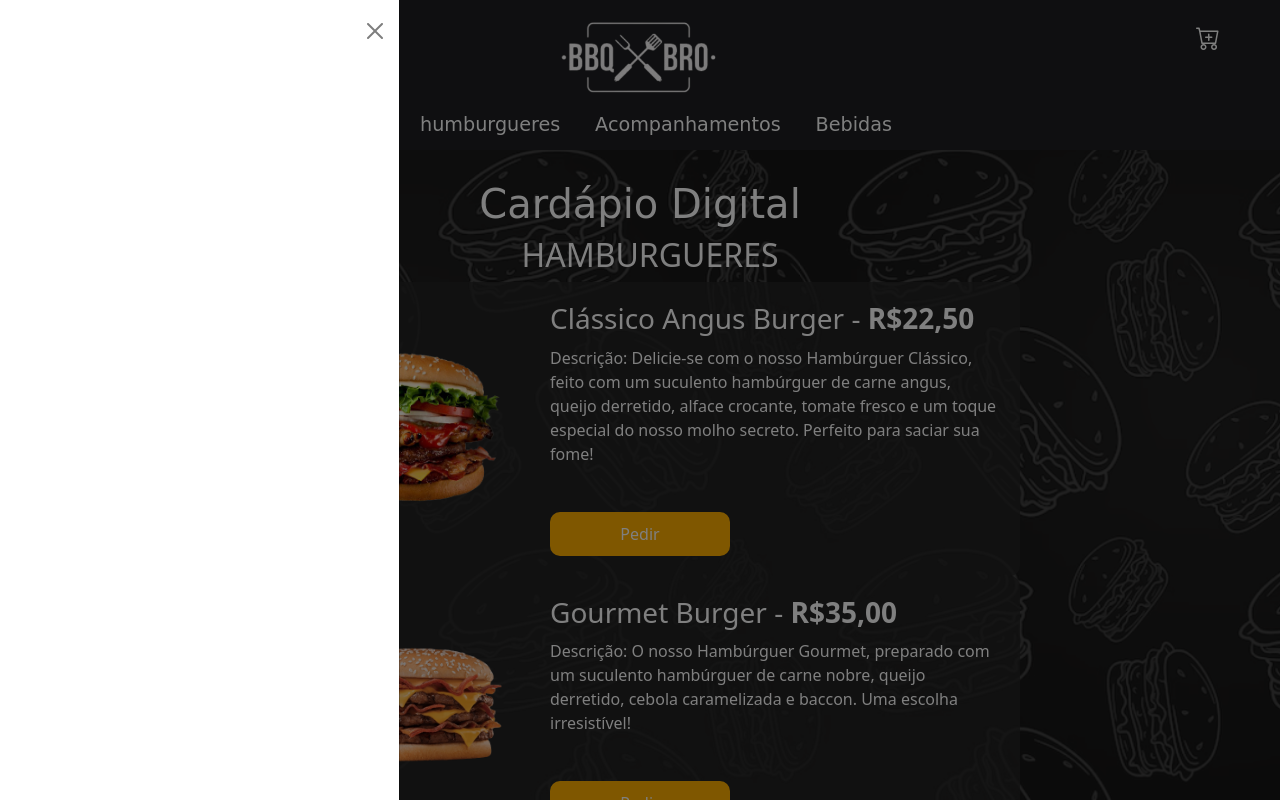
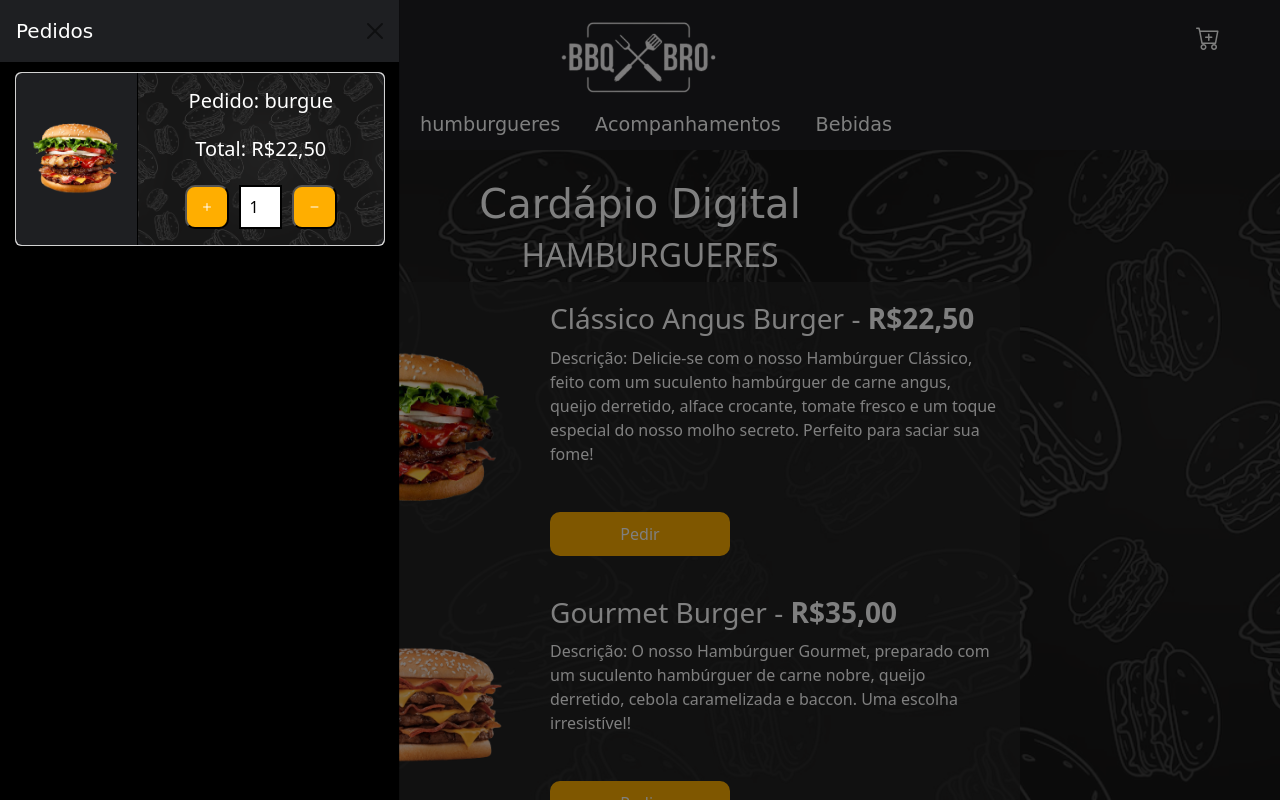
Before and after one commit to Luis-Cesar0/Cardapio_Digital_LC_GT, a plain HTML site: page index.html in a window 1280 px wide. Both pictures are taken after a click on the button 1208 px from the left and 38 px from the top of the page. Shown: the top 800 px of the page. Drawn offline with nearby package versions, Linux system fonts and the light colour scheme; a web font is replaced by a local one.

Commit message:
estilo do offcanvas e do card terminado

```diff
--- a/index.html
+++ b/index.html
@@ -109,16 +109,51 @@
             </div>
         </section>
 
-        <div class="offcanvas offcanvas-start" tabindex="-1" id="offcanvasExample" aria-labelledby="offcanvasExampleLabel">
+        <div class="offcanvas offcanvas-start bg-black" tabindex="-1" id="offcanvasExample" aria-labelledby="offcanvasExampleLabel" id="">
 
             <div class="offcanvas-header">
-              <h5 class="offcanvas-title" id="offcanvasExampleLabel">Offcanvas</h5>
+              <h5 class="offcanvas-title" id="offcanvasExampleLabel">Pedidos</h5>
               <button type="button" class="btn-close" data-bs-dismiss="offcanvas" aria-label="Close"></button>
-            </div>
+         </div>
+                <div id="contCardsPedidos">
+
+                    <div class="card mb-3 " style="max-width: 370px;" >
+
+                        <div class="row g-0 cardPedido " >
+
+                            <div class="col-md-4 contImgPedido">
+
+                                <img src="imagens/burger01.png" class="img-fluid rounded-start" alt="...">
+                            </div>
+                            <div class="col-md-8 ">
+
+                                <div class="card-body contValorNome">
+
+                                    <h5 class="card-title mb-4 text-center">Pedido: burgue </h5>
+                                    <h5 class="card-title mb-4 text-center">Total: R$22,50 </h5>
 
 
+                                    <div class="contBtnPedidos">
+                                        <button><i class="bi bi-plus"></i></button>
 
-          </div>
+                                        <input type="number" name="qtdpedido" id="qtdpedido" value="1">
+
+                                        <button><i class="bi bi-dash"></i></button>
+                                    </div>
+
+                                </div>
+
+                            </div>
+
+                        </div>
+
+                    </div>
+
+
+                </div>
+
+        </div>
+
 
     </main>
     <footer>
--- a/style.css
+++ b/style.css
@@ -139,3 +139,58 @@ h2{
 
     background-color: #c08301;
 }
+.offcanvas-header{
+    background-color:#1E1F22 ;
+    font-family: var(--fontTitleNav);
+}
+#contCardsPedidos{
+    margin: 10px auto;
+
+}
+.cardPedido{
+    background-color: #1E1F22;
+    border-radius: 6px;
+
+}
+.contBtnPedidos{
+    display: flex;
+    justify-content: center;
+}
+.contImgPedido{
+    border-right: 1px solid black;
+    display: flex;
+    align-items: center;
+    justify-content: center;
+}
+.contValorNome{
+    background-color: #1e1f22dd;
+    background-image: url(imagens/bg.png);
+    background-position: center;
+    background-size: contain;
+    border-radius: var(--arredondamentoBordas);
+}
+
+.contBtnPedidos button{
+    background-color: #FFAE00;
+    padding: 8px;
+    border-radius: var(--arredondamentoBordas);
+    width: 21%;
+}
+.contBtnPedidos input{
+    margin: 0 10px;
+    padding: 8px;
+    border: 2px solid black;
+    background-color: #fff;
+    color: black;
+    width: 20%;
+}
+
+#btnFimPedidos{
+
+    padding: 10px;
+    background-color: var(--corbtnh2);
+    border: none;
+    border-radius: var(--arredondamentoBordas);
+    width: 200px;
+
+}
```
